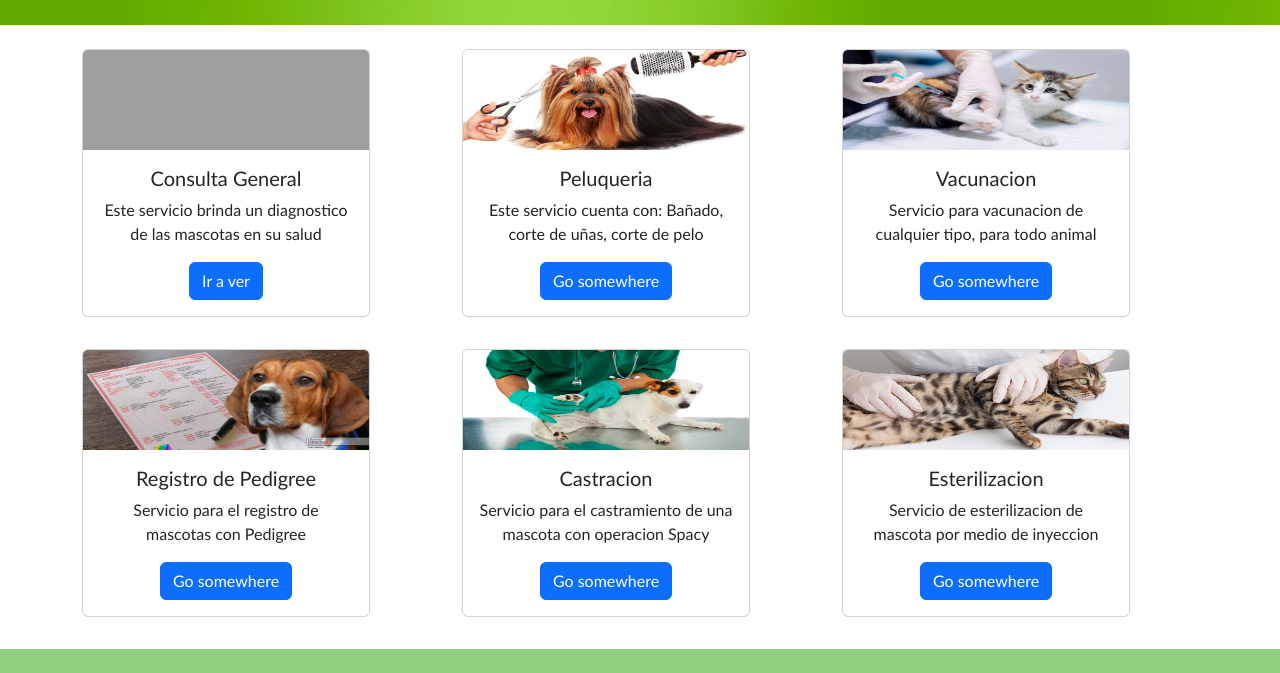
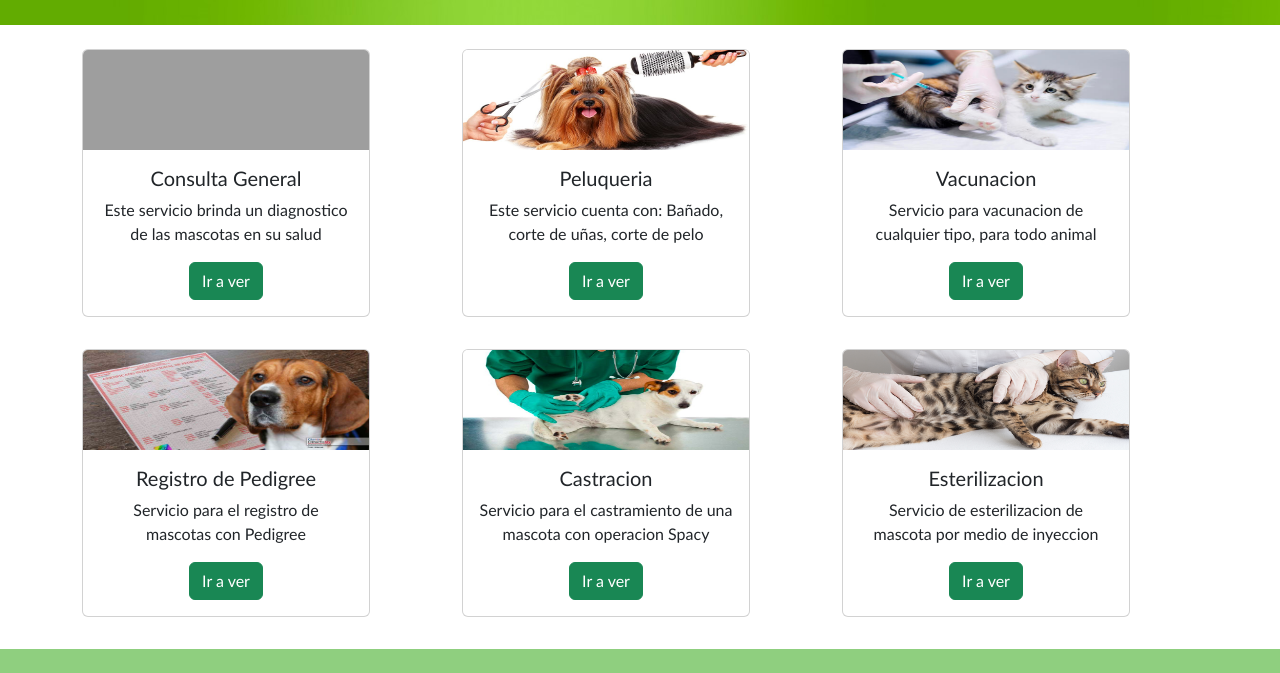
Before and after one commit to d1ego7w7/final, a website: page proyecto/frontend/index.html in a window 1280 px wide. Shown: the part 475-1148 px from the top of the page. Drawn offline with nearby package versions, Linux system fonts and the light colour scheme; grey boxes are pictures that could not be loaded.

Commit message:
frontend

```diff
--- a/proyecto/frontend/index.html
+++ b/proyecto/frontend/index.html
@@ -120,7 +120,7 @@ a
                 <div class="card-body">
                   <h5 class="card-title">Consulta General</h5>
                   <p class="card-text">Este servicio brinda un diagnostico de las mascotas en su salud</p>
-                  <a href="../imagenes/consu.png" class="btn btn-primary">Ir a ver</a>
+                  <a href="../imagenes/consu.png" class="btn btn-success">Ir a ver</a>
                 </div>
             </div>
         </div>
@@ -130,7 +130,7 @@ a
                 <div class="card-body">
                   <h5 class="card-title">Peluqueria</h5>
                   <p class="card-text">Este servicio cuenta con: Bañado, corte de uñas, corte de pelo</p>
-                  <a href="" class="btn btn-primary">Go somewhere</a>
+                  <a href="" class="btn btn-success">Ir a ver</a>
                 </div>
             </div>
           </div>
@@ -140,7 +140,7 @@ a
                 <div class="card-body">
                   <h5 class="card-title">Vacunacion</h5>
                   <p class="card-text">Servicio para vacunacion de cualquier tipo, para todo animal</p>
-                  <a href="../imagenes/consu.png" class="btn btn-primary">Go somewhere</a>
+                  <a href="../imagenes/consu.png" class="btn btn-success">Ir a ver</a>
                 </div>
             </div>          </div>
         </div>
@@ -153,7 +153,7 @@ a
                 <div class="card-body">
                   <h5 class="card-title">Registro de Pedigree</h5>
                   <p class="card-text">Servicio para el registro de mascotas con Pedigree</p>
-                  <a href="../imagenes/consu.png" class="btn btn-primary">Go somewhere</a>
+                  <a href="../imagenes/consu.png" class="btn btn-success">Ir a ver</a>
                 </div>
             </div>
           </div>
@@ -163,7 +163,7 @@ a
                 <div class="card-body">
                   <h5 class="card-title">Castracion</h5>
                   <p class="card-text">Servicio para el castramiento de una mascota con operacion Spacy</p>
-                  <a href="../imagenes/consu.png" class="btn btn-primary">Go somewhere</a>
+                  <a href="../imagenes/consu.png" class="btn btn-success">Ir a ver</a>
                 </div>
             </div>
           </div>
@@ -173,7 +173,7 @@ a
                 <div class="card-body">
                   <h5 class="card-title">Esterilizacion</h5>
                   <p class="card-text">Servicio de esterilizacion de mascota por medio de inyeccion</p>
-                  <a href="" class="btn btn-primary">Go somewhere</a>
+                  <a href="" class="btn btn-success">Ir a ver</a>
                 </div>
             </div>
           </div>
```
